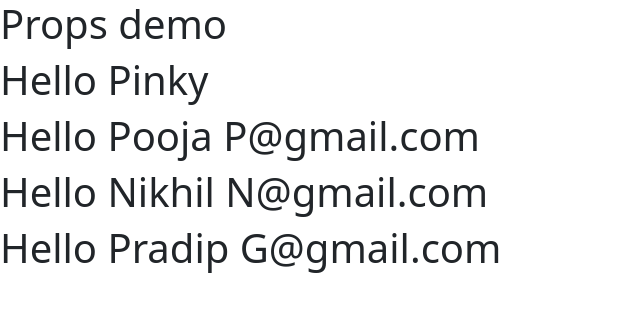
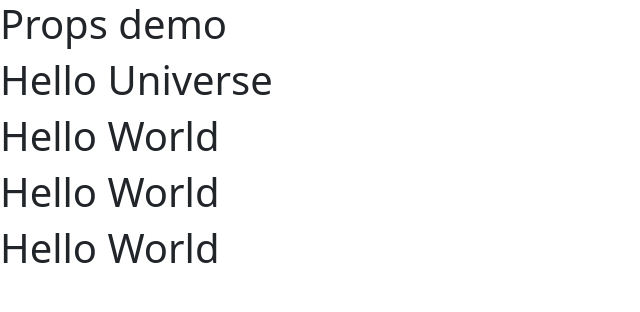
Before and after one commit to Poojakadam23/fifth-react-app, a React (Create React App) app: page / in a window 1280 px wide. Shown: the top 312 px of the page, without its empty margins (0-640 px from the left). Built offline with nearby package versions, Linux system fonts and the light colour scheme.

Commit message:
list using map

```diff
--- a/src/App.js
+++ b/src/App.js
@@ -4,20 +4,24 @@ function App() {
   return (
     <>
     <h1>Props demo</h1>
-
-    <MessageDemo username="Pinky"/>
-    <MessageDemo username="Pooja" email="P@gmail.com"/>
-    <MessageDemo username="Nikhil"email="N@gmail.com"/>
-    <MessageDemo username="Pradip"email="G@gmail.com"/>
+    <ListDemo />
 
     </>
   );
 }
-function MessageDemo({email,username}){
+function ListDemo(){
+  let data = "Hello Universe";
+  let list = ["delhi", "calcutta", "chennai"];
+
   return(
     <>
-    <h1>Hello {username} {email} </h1>
-    </>
+
+    <h1>{data}</h1>
+    {list.map((item)=>(<><h1>
+      Hello World
+    </h1></>
+    ))}
+  </>
   );
 }
 export default App;
```
